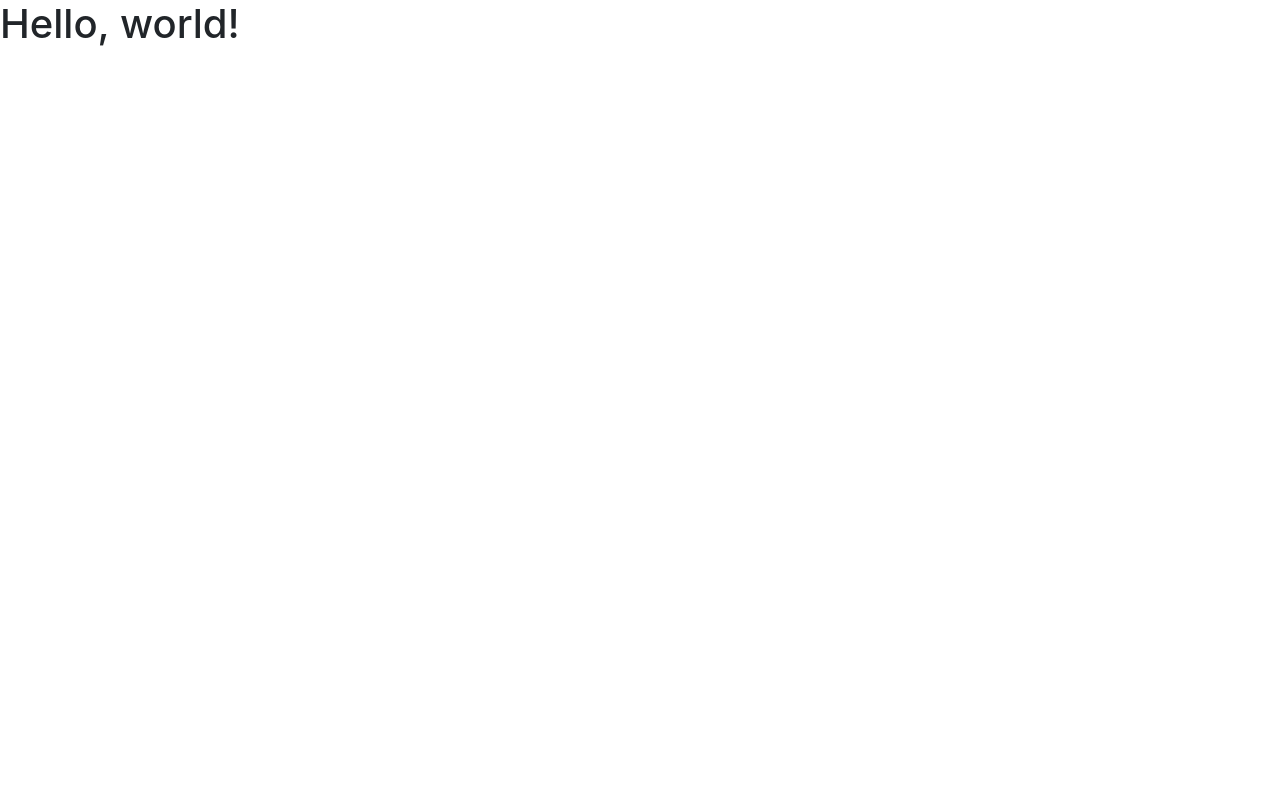
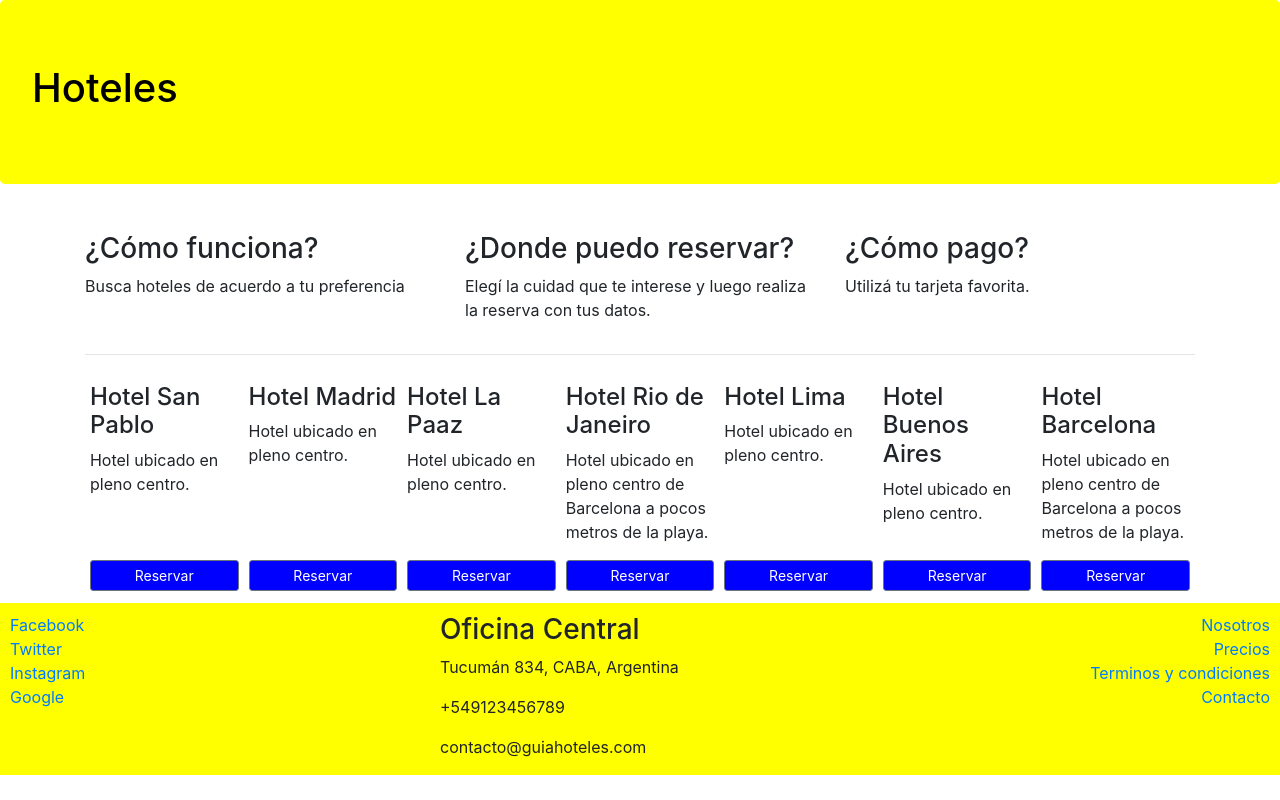
Before and after one commit to joaquinmeabe/hoteles, a website: page index.html in a window 1280 px wide. Drawn offline with nearby package versions, Linux system fonts and the light colour scheme.

Commit message:
Agrego index.htm mas completo footer y carpeta css con flex

```diff
--- /dev/null
+++ b/css/main.css
@@ -0,0 +1,23 @@
+.jumbotron{
+    background-color: yellow;
+    color: black;
+}
+.btn{
+    background-color: blue;
+}
+footer{
+    padding: 10px 10px 0 10px;
+    background-color: yellow;
+    margin-bottom: 0px;
+    margin-top: 10px;
+
+}
+.card-hotel{
+    flex: 1 150px;
+    padding: 2px 5px 2px 5px;
+    margin-top: 10px;
+}
+.btn-reserva{
+    width: 100%;
+
+}
--- a/index.html
+++ b/index.html
@@ -7,12 +7,122 @@
 
     <!-- Bootstrap CSS -->
     <link rel="stylesheet" href="node_modules/bootstrap/dist/css/bootstrap.min.css">
+    <link rel="stylesheet" href="css/main.css">
 
-    <title>Hello, world!</title>
+    <title>Guía Hoteles</title>
   </head>
   <body>
-    <h1>Hello, world!</h1>
+    <div class="jumbotron">
+      <h1>Hoteles</h1>
+    </div>
+    <div class="container">
+      <div class="row">
+        <div class="col-sm-4">
+           <p>
+             <h3>¿Cómo funciona?</h3>
+             <p>Busca hoteles de acuerdo a tu preferencia</p>
+           </p>
+          </div>
+        <div class="col-sm-4">
+            <p>
+              <h3>¿Donde puedo reservar?</h3>
+              <p>Elegí la cuidad que te interese y luego realiza la reserva con tus datos.</p>
+            </p>
+           </div>
+           <div class="col-sm-4">
+            <p>
+              <h3>¿Cómo pago?</h3>
+              <p>Utilizá tu tarjeta favorita.</p>
+            </p>
+           </div>
 
+      </div>
+      <hr>
+      <div class="d-flex flex-wrap flex-row-reverse">
+        <div class="card-hotel d-flex flex-column justify-content-between">
+           <div>
+            <h4>Hotel Barcelona</h4>
+            <p>Hotel ubicado en pleno centro de Barcelona a pocos metros de la playa.</p>
+          </div>
+            <div>
+              <button class="btn btn-secondary btn-sm btn-reserva">Reservar</button>
+            </div>
+         </div>
+         <div class="card-hotel d-flex flex-column justify-content-between">
+          <div>
+            <h4>Hotel Buenos Aires</h4>
+            <p>Hotel ubicado en pleno centro.</p>
+          </div>
+          <div>
+            <button class="btn btn-secondary btn-sm btn-reserva">Reservar</button>
+          </div>
+         </div>
+         <div class="card-hotel d-flex flex-column justify-content-between">
+          <div>
+            <h4>Hotel Lima</h4>
+            <p>Hotel ubicado en pleno centro.</p>
+          </div>
+          <div><button class="btn btn-secondary btn-sm btn-reserva">Reservar</button>
+          </div>
+         </div>
+         <div class="card-hotel d-flex flex-column justify-content-between">
+          <div>
+            <h4>Hotel Rio de Janeiro</h4>
+            <p>Hotel ubicado en pleno centro de Barcelona a pocos metros de la playa.</p>
+          </div>
+          <div><button class="btn btn-secondary btn-sm btn-reserva">Reservar</button>
+          </div>
+         </div>
+         <div class="card-hotel d-flex flex-column justify-content-between">
+          <div>
+            <h4>Hotel La Paaz</h4>
+            <p>Hotel ubicado en pleno centro.</p>
+          </div>
+          <div><button class="btn btn-secondary btn-sm btn-reserva"> Reservar</button>
+          </div>
+         </div>
+         <div class="card-hotel d-flex flex-column justify-content-between">
+          <div>
+            <h4>Hotel Madrid</h4>
+            <p>Hotel ubicado en pleno centro.</p>
+          </div>
+          <div><button class="btn btn-secondary btn-sm btn-reserva"> Reservar</button>
+          </div>
+         </div>
+         <div class="card-hotel d-flex flex-column justify-content-between">
+          <div>
+            <h4>Hotel San Pablo</h4>
+            <p>Hotel ubicado en pleno centro.</p>
+          </div>
+          <div><button class="btn btn-secondary btn-sm btn-reserva"> Reservar</button>
+          </div>
+         </div>
+      </div>
+    </div>
+    <footer>
+      <div class="row">
+        <div class="col-sm-4 d-flex flex-column">
+          <a href="http://www.facebook.com">Facebook</a>
+          <a href="http://www.twitter.com">Twitter</a>
+          <a href="http://www.instagram.com">Instagram</a>
+          <a href="http://www.google.com">Google</a>
+        </div>
+        <div class="col-sm-4">
+          <address>
+            <h3>Oficina Central</h3>
+           <p>Tucumán 834, CABA, Argentina</p>
+           <p>+549123456789</p>
+           <p>contacto@guiahoteles.com</p>
+          </address>
+        </div>
+        <div class="col-sm-4 d-flex flex-column align-items-end">
+          <a href="http://www.facebook.com">Nosotros</a>
+          <a href="http://www.twitter.com">Precios</a>
+          <a href="http://www.instagram.com">Terminos y condiciones</a>
+          <a href="http://www.google.com">Contacto</a>
+        </div>
+    </div>
+    </footer>
     <!-- Optional JavaScript; choose one of the two! -->
 
     <!-- Option 1: jQuery and Bootstrap Bundle (includes Popper) -->
```
Also changed, not shown: main.css (deleted).
